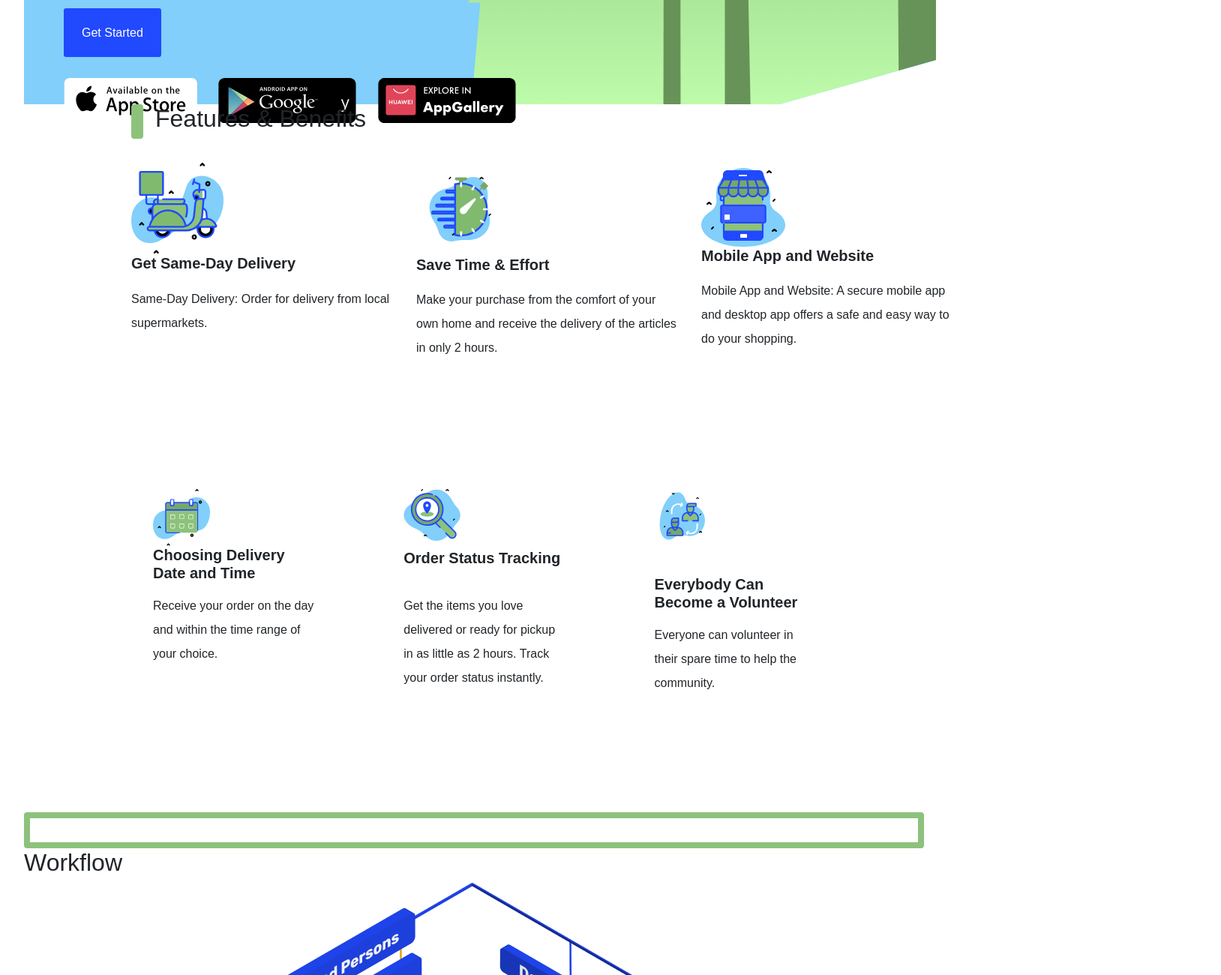
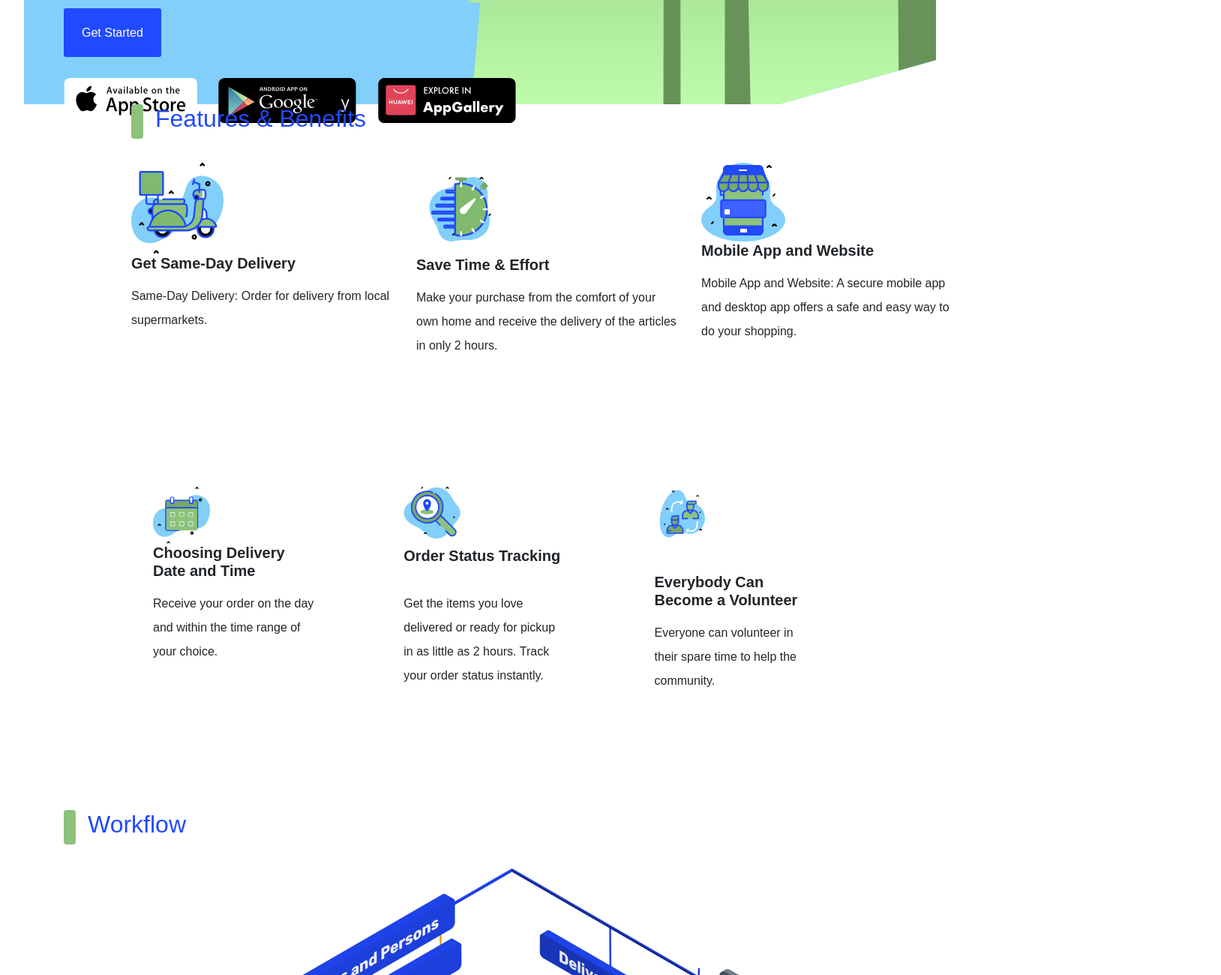
Before and after one commit to HacerSalman/Bootstrap, a plain HTML site: page index.html in a window 1280 px wide. Shown: the part 760-2060 px from the top of the page at 75% size, 1628 px wide, since content can reach past the window. Drawn offline with nearby package versions, Linux system fonts and the light colour scheme.

Commit message:
Update css and html for workflow

```diff
--- a/index.html
+++ b/index.html
@@ -96,12 +96,13 @@
       <div class="container features-container">
         <div class="row">
           <div class="col">
-            <div class="features-title">
+            <div class="green-rectangle-title">
               <div class="green-rectangle"></div>
               <h2>Features & Benefits</h2>
             </div>
           </div>
         </div>
+
         <div class="row">
           <div class="col-sm">
             <div class="features-row">
@@ -125,7 +126,7 @@
               </p>
             </div>
           </div>
-          <div class="col-sm" style="margin-top: 7px">
+          <div class="col-sm">
             <div class="features-row">
               <img src="images/mobileapp.svg" />
               <h5>Mobile App and Website</h5>
@@ -175,17 +176,27 @@
           </div>
         </div>
       </div>
+    </section>
 
-      <div class="workflow-title">
-        <div class="workflow-green-rectangle"></div>
+       <!-- Workflow-->
+
+       <section class="workflow-class">
+        <div class="container">
+          <div class="row">
+            <div class="col">
+              <div class="green-rectangle-title">
+                <div class="green-rectangle"></div>
                 <h2>Workflow</h2>
               </div>
-
+            </div>
+          </div>
+          <div class="row">
+            <div class="col">
               <div class="workflow-image">
                 <img src="images/workflow_pic.png" />
               </div>
-
-      <div class="workflow-container">
+            </div>
+          </div>
          <div class="row">
             <div class="col-sm border-left-green">
               <h5>Registered Volunteers</h5>
@@ -201,12 +212,13 @@
                 in detail.
               </p>
             </div>
-          <div class="col-sm border-left-green" style="margin-top: 7px">
+            <div class="col-sm border-left-green">
               <h5>User-friendly Design</h5>
               <p>The user-friendly design facilitates the ordering process.</p>
             </div>
           </div>
         </div>
       </section>
+
   </body>
 </html>
--- a/style.css
+++ b/style.css
@@ -136,16 +136,16 @@ nav {
   border:0.56rem var(--main-green) solid;
 }
 
+.green-rectangle-title {
+  display: flex;
+  padding-bottom: 2rem;
+  justify-content: flex-start;
+  color: var(--dark-blue);
+}
+
 .workflow-image{
   background-repeat: no-repeat;
   background-position: center;
-}
-
-.workflow-green-rectangle{
-  border-radius:0.25rem;
-  margin-right:1rem;
-  border:0.5rem var(--main-green) solid;
-  height: 3rem;
 }
 
 .left-blue-border{
@@ -164,12 +164,6 @@ nav {
   margin-left:8rem;
 }
 
-.features-title {
-  display: flex;
-  padding-bottom: 2rem;
-  justify-content: flex-start;
-}
-
 .features-title > img {
   max-height: 3rem;
 }
@@ -177,15 +171,15 @@ nav {
 .features-row {
   max-width: 100%;
 }
+
 .features-row > img {
   max-width: 35%;
 }
+
 .features-row > h5 {
   font-weight: 800;
 }
-.features-row > p {
-  margin-top: 1.2rem;
-}
+
 
 .features-second-container {
   border: var(--main-white);
@@ -221,10 +215,13 @@ nav {
   color: var(--main-green);
 }
 
+.border-left-green{
+  border-left: 6px #53b453 solid;
+}
 
 /*Media Queries*/
 
-@media screen and (max-width: 1007px) and (min-width: 641px) {
+@media screen and (max-width: 1024px) and (min-width: 641px) {
 
   .everybody-volunteer-title {
   max-width: 50%;
```
Lines whose indentation alone changed are shown as unchanged.
